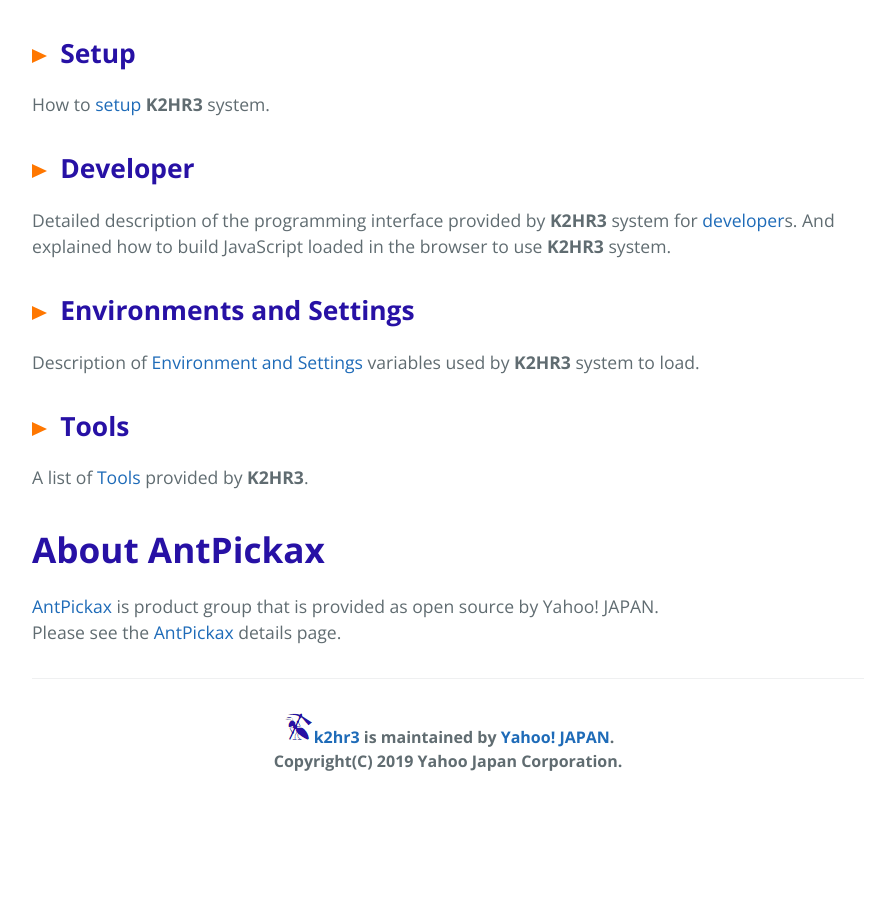
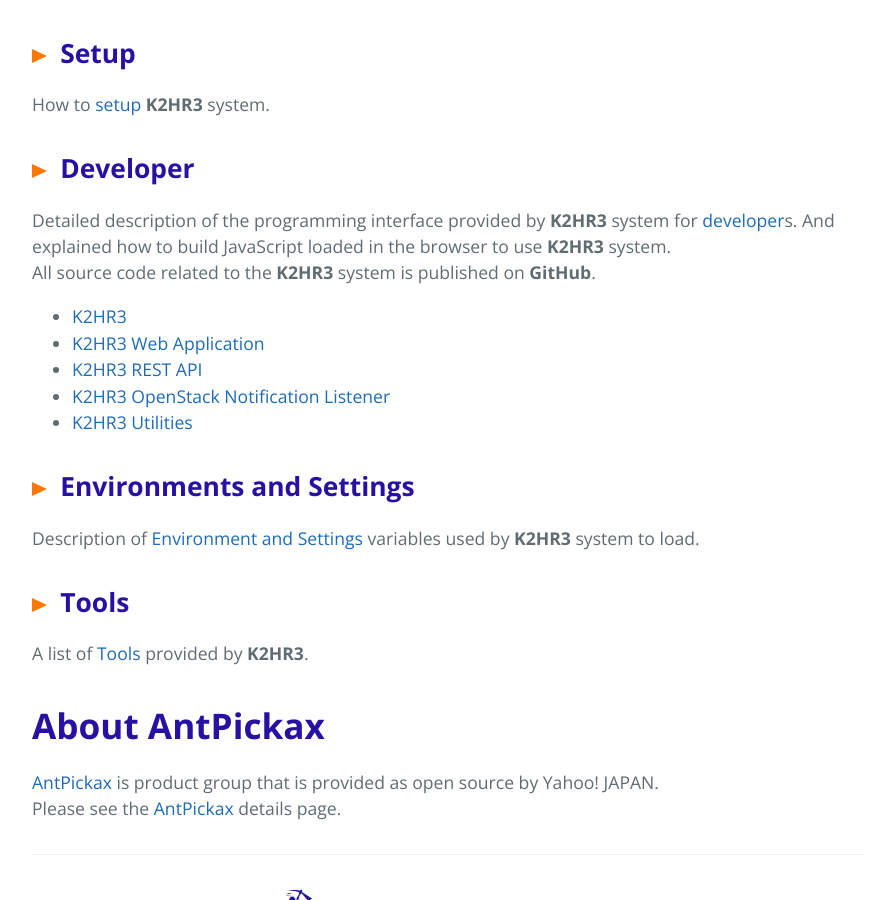
Before and after one commit to yahoojapan/k2hr3, a Jekyll site: the page built from index.md, in a window 1280 px wide and 900 px high, scrolled down 1748 px. Shown: the whole window, without its empty margins (192-1087 px from the left). Built offline with Jekyll 4.4.1, drawn with Linux system fonts in a browser that asks for light colours; comment, search, counter and statistics services are not loaded; before the commit the page ends 2553 px from its top, so only the background shows below that.

Commit message:
Initial commit

```diff
--- a/index.md
+++ b/index.md
@@ -46,6 +46,12 @@ How to [setup](setup.html) **K2HR3** system.
 ## {{ page.arrow_link_developer }}
 Detailed description of the programming interface provided by **K2HR3** system for [developer](developer.html)s.
 And explained how to build JavaScript loaded in the browser to use **K2HR3** system.
+All source code related to the **K2HR3** system is published on **GitHub**.
+- [K2HR3](https://github.com/yahoojapan/k2hr3)
+- [K2HR3 Web Application](https://github.com/yahoojapan/k2hr3_app)
+- [K2HR3 REST API](https://github.com/yahoojapan/k2hr3_api)
+- [K2HR3 OpenStack Notification Listener](https://github.com/yahoojapan/k2hr3_osnl)
+- [K2HR3 Utilities](https://github.com/yahoojapan/k2hr3_utils)
 
 ## {{ page.arrow_link_environments }}
 Description of [Environment and Settings](environments.html) variables used by **K2HR3** system to load.
```
Also changed, not shown: indexja.md (+6 -0 lines).
